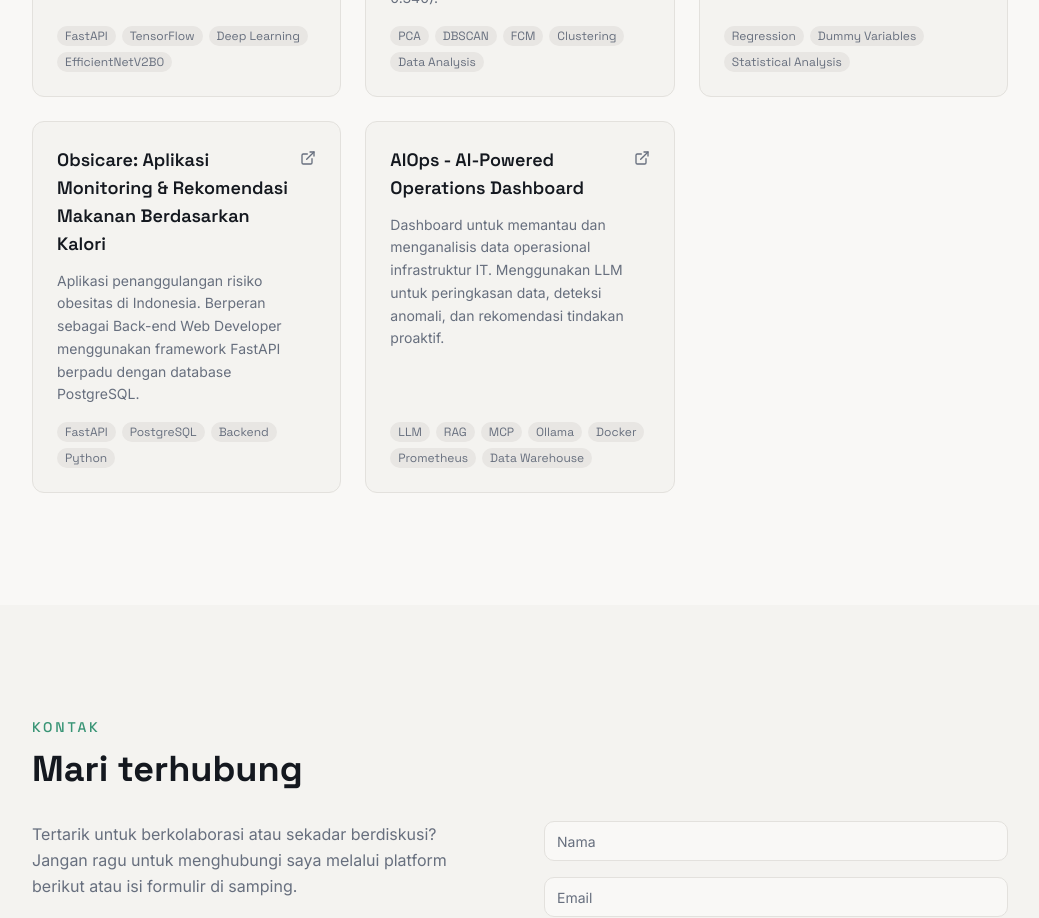
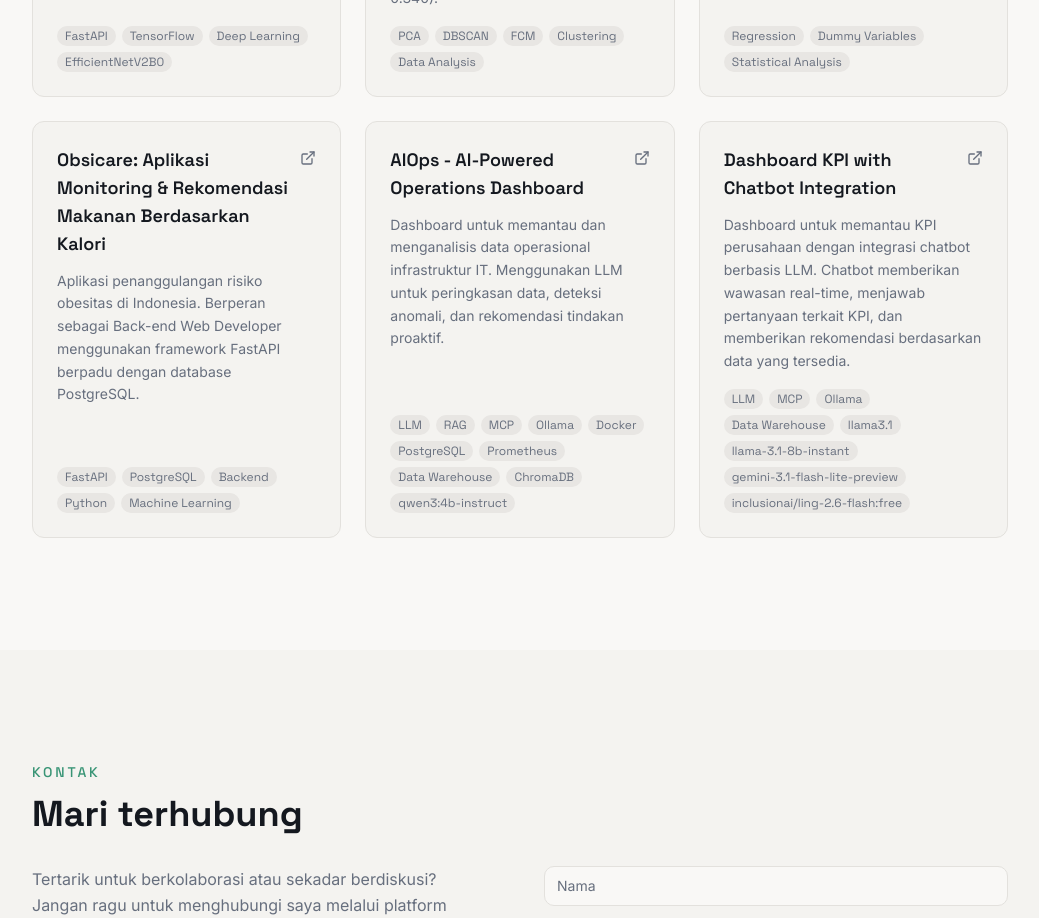
Before and after one commit to EndikaFitra/my_portfolio, a React (Vite) app: page / in a window 1280 px wide. Shown: the part 3760-4678 px from the top of the page, without its empty margins (120-1159 px from the left). Built offline with nearby package versions, Linux system fonts and the light colour scheme; no server answers; the HTML template or start-up script is replaced by a standard one.

Commit message:
feat: change cv link and add new project

```diff
--- a/src/components/HeroSection.tsx
+++ b/src/components/HeroSection.tsx
@@ -61,7 +61,7 @@ const HeroSection = () => {
             size="lg"
             className="rounded-full px-8 font-display"
           >
-            <a href="https://drive.google.com/file/d/11YsSc85SQQ6SHva3VLhoToEAm8gu-p4I/view?usp=sharing" target="_blank" rel="noopener noreferrer">
+            <a href="https://drive.google.com/file/d/1OV6re03DylwjO9QtTM-vkijmbjpve1f1/view?usp=drive_link" target="_blank" rel="noopener noreferrer">
               <Download size={16} className="mr-2" />
               Unduh CV
             </a>
--- a/src/components/ProjectsSection.tsx
+++ b/src/components/ProjectsSection.tsx
@@ -24,14 +24,20 @@ const projects = [
   {
     title: "Obsicare: Aplikasi Monitoring & Rekomendasi Makanan Berdasarkan Kalori",
     desc: "Aplikasi penanggulangan risiko obesitas di Indonesia. Berperan sebagai Back-end Web Developer menggunakan framework FastAPI berpadu dengan database PostgreSQL.",
-    tech: ["FastAPI", "PostgreSQL", "Backend", "Python"],
+    tech: ["FastAPI", "PostgreSQL", "Backend", "Python", "Machine Learning"],
     link: "https://github.com/ObsiCare/ObsiCare",
   },
   {
     title: "AIOps - AI-Powered Operations Dashboard",
     desc: "Dashboard untuk memantau dan menganalisis data operasional infrastruktur IT. Menggunakan LLM untuk peringkasan data, deteksi anomali, dan rekomendasi tindakan proaktif.",
-    tech: ["LLM", "RAG", "MCP", "Ollama", "Docker", "Prometheus", "Data Warehouse"],
+    tech: ["LLM", "RAG", "MCP", "Ollama", "Docker", "PostgreSQL", "Prometheus", "Data Warehouse", "ChromaDB", "qwen3:4b-instruct"],
     link: "https://github.com/EndikaFitra/AI-Server-Assistant-DataWarehouse",
+  },
+  {
+    title: "Dashboard KPI with Chatbot Integration",
+    desc: "Dashboard untuk memantau KPI perusahaan dengan integrasi chatbot berbasis LLM. Chatbot memberikan wawasan real-time, menjawab pertanyaan terkait KPI, dan memberikan rekomendasi berdasarkan data yang tersedia.",
+    tech: ["LLM", "MCP", "Ollama", "Data Warehouse", "llama3.1", "llama-3.1-8b-instant", "gemini-3.1-flash-lite-preview", "inclusionai/ling-2.6-flash:free"],
+    link: "",
   },
 ];
 
```
